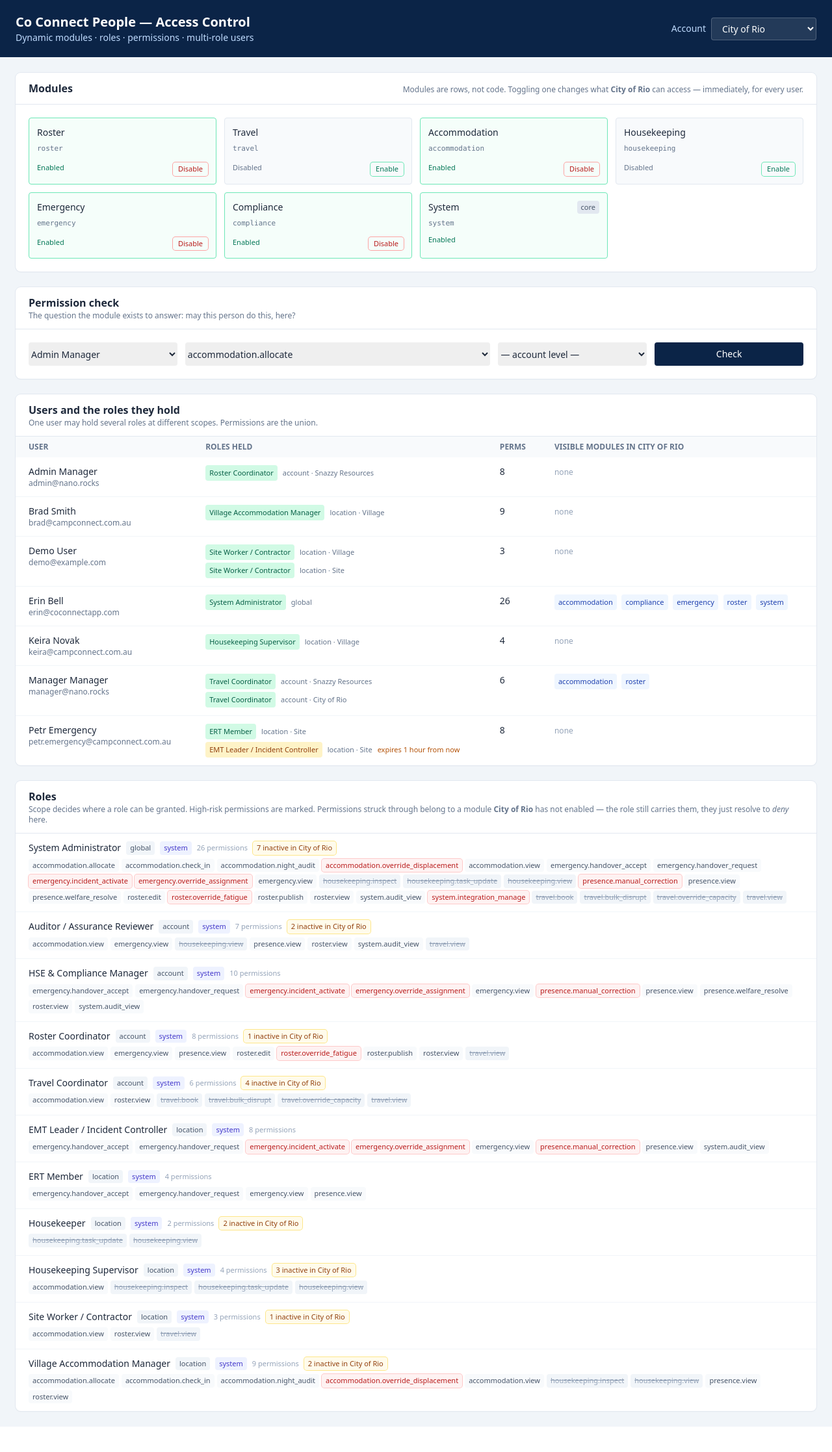
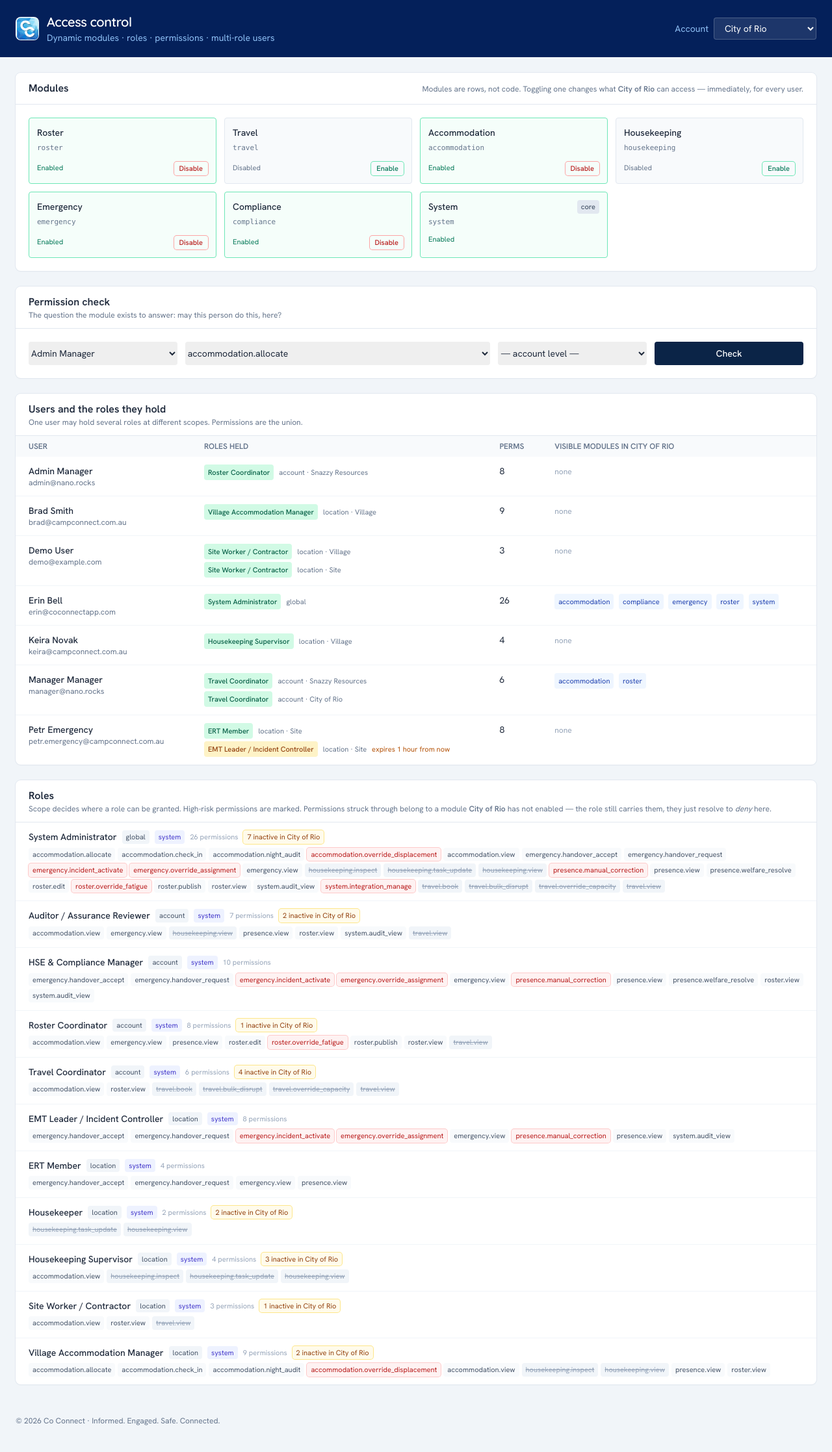
Before and after one commit to mukesh-dhungana/coconnect, a Laravel app: page / in a window 1280 px wide. Shown: the whole page at 65% size. Before the commit the page ends 2196 px from the top, so only its background shows below. Run offline with Laravel 12, Linux system fonts and the light colour scheme; data comes from the database, SQL or seed files in the repository; some libraries are stand-ins or nearby versions.

Commit message:
Rebrand the demo page as Co Connect
The standalone demo page now carries the CC app icon, the site's navy
(cc-navy-800) chrome, its two typefaces, and the footer line
"© <year> Co Connect · Informed. Engaged. Safe. Connected."

Also drops "People" from the product name throughout: "Co Connect People"
conflated this product with the wrong company's site.

```diff
--- a/resources/views/demo.blade.php
+++ b/resources/views/demo.blade.php
@@ -4,23 +4,31 @@
 <meta charset="utf-8">
 <meta name="viewport" content="width=device-width, initial-scale=1">
 <meta name="csrf-token" content="{{ csrf_token() }}">
-<title>Co Connect People — RBAC</title>
+<title>Access Control · Co Connect</title>
+<link rel="icon" href="/favicon.ico" sizes="any">
 <script src="https://cdn.tailwindcss.com"></script>
+<link rel="preconnect" href="https://fonts.googleapis.com">
+<link rel="preconnect" href="https://fonts.gstatic.com" crossorigin>
+<link rel="stylesheet" href="https://fonts.googleapis.com/css2?family=Quicksand:wght@600;700&family=Hanken+Grotesk:wght@400;500;600&display=swap">
 <style>
-  body { font-family: ui-sans-serif, system-ui, -apple-system, "Segoe UI", sans-serif; }
+  body { font-family: "Hanken Grotesk", ui-sans-serif, system-ui, -apple-system, "Segoe UI", sans-serif; }
+  h1 { font-family: "Quicksand", "Hanken Grotesk", ui-sans-serif, system-ui, sans-serif; }
   .chip { @apply inline-flex items-center rounded px-1.5 py-0.5 text-[11px] font-medium; }
 </style>
 </head>
 <body class="bg-slate-100 text-slate-800">
 
-<header class="bg-[#0b2447] text-white">
+<header class="bg-[#04205a] text-white">
   <div class="mx-auto max-w-7xl px-6 py-5 flex items-center justify-between flex-wrap gap-4">
-    <div>
-      <h1 class="text-xl font-semibold">Co Connect People — Access Control</h1>
-      <p class="text-sm text-blue-200">Dynamic modules · roles · permissions · multi-role users</p>
+    <div class="flex items-center gap-3">
+      <img src="/brand/cc-app-icon.png" alt="" width="512" height="512" class="h-9 w-9 rounded-[22%]">
+      <div>
+        <h1 class="text-xl font-semibold tracking-tight">Access control</h1>
+        <p class="text-sm text-[#8fc1f6]">Dynamic modules · roles · permissions · multi-role users</p>
+      </div>
     </div>
     <form method="GET" class="flex items-center gap-2">
-      <label class="text-sm text-blue-200">Account</label>
+      <label class="text-sm text-[#8fc1f6]">Account</label>
       <select name="account" onchange="this.form.submit()"
               class="rounded bg-white/10 border border-white/20 px-3 py-1.5 text-sm text-white">
         @foreach ($accounts as $a)
@@ -246,5 +254,9 @@ document.getElementById('c-go').addEventListener('click', async () => {
   box.classList.remove('hidden');
 });
 </script>
+
+<footer class="mx-auto max-w-7xl px-6 pb-10 pt-6">
+  <p class="text-xs text-slate-500">&copy; {{ date('Y') }} Co Connect &middot; Informed. Engaged. Safe. Connected.</p>
+</footer>
 </body>
 </html>
```
Also changed, not shown: README.md, public/brand/cc-app-icon.png (added), public/favicon.ico.
